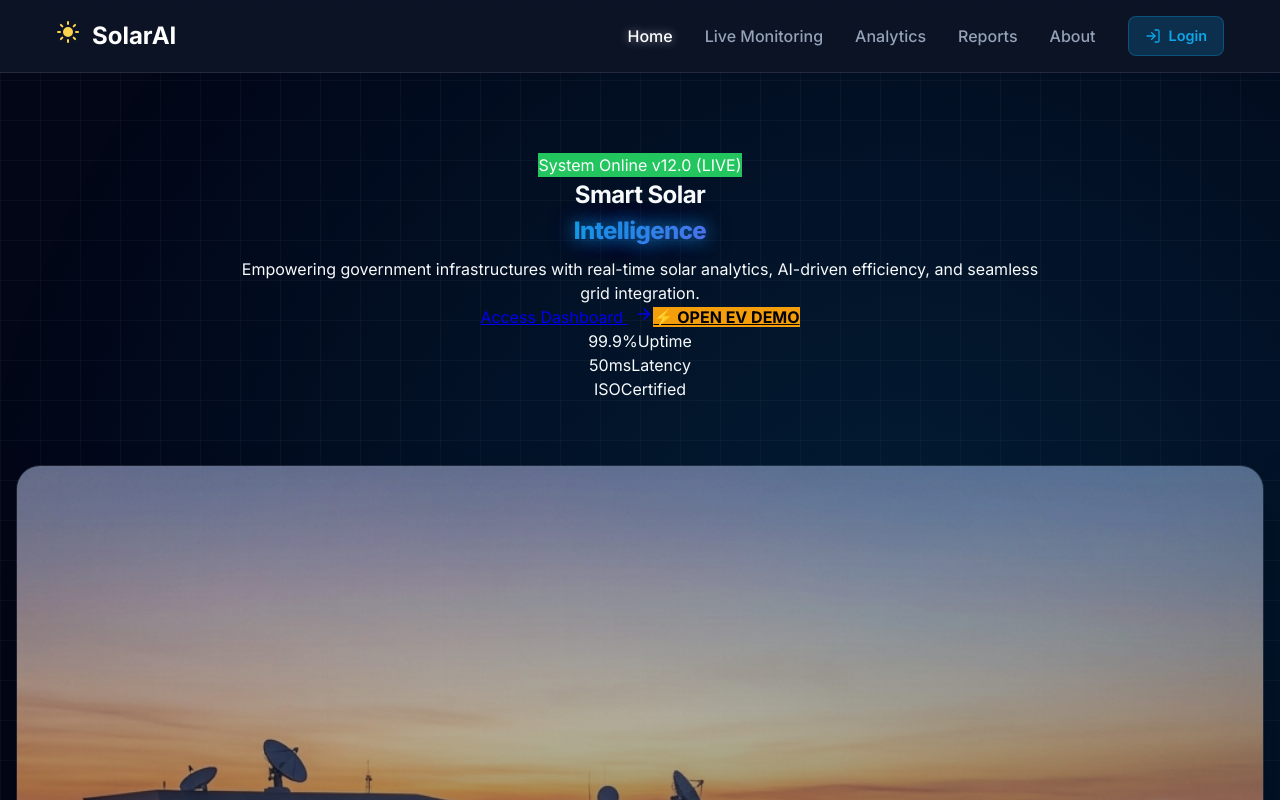
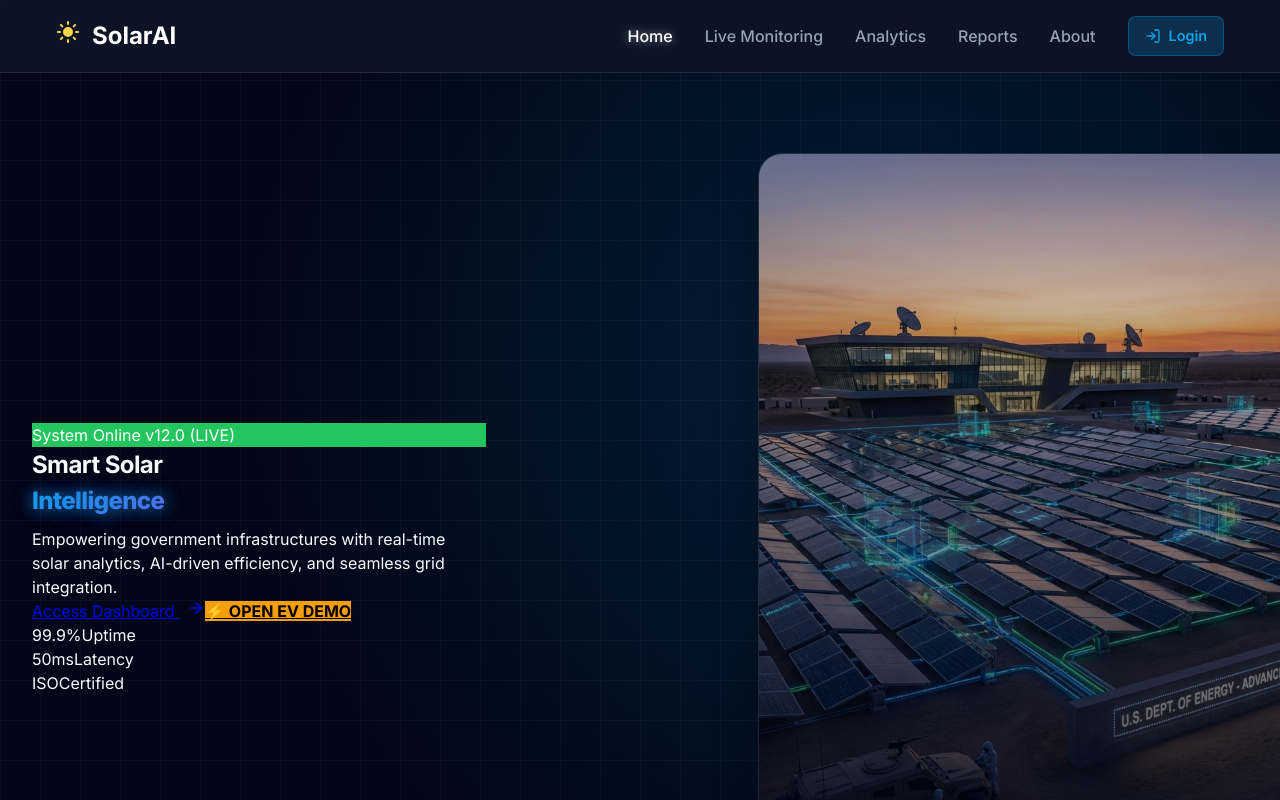
Before and after one commit to anshika190/smart-solar-system, a React (Vite) app in the folder frontend/: page / in a window 1280 px wide. Shown: the top 800 px of the page. Built offline with nearby package versions, Linux system fonts and the light colour scheme.

Commit message:
LAYOUT: Reverting Hero to Side-by-Side (Shifted Right) - Final Fix

```diff
--- a/frontend/src/pages/LandingPage.css
+++ b/frontend/src/pages/LandingPage.css
@@ -64,22 +64,20 @@
 
 /* Centered Layout for Hero */
 
-/* Centered Hero Layout */
+
+/* Standard Hero Layout */
 .hero-content {
-    padding-left: 0;
-    text-align: center;
-    display: flex;
-    flex-direction: column;
-    align-items: center;
-    max-width: 800px;
-    /* Constrain text width for readability */
-    margin: 0 auto 4rem auto;
+    padding-left: 2rem;
+    text-align: left;
+    display: block;
 }
 
 .hero-grid {
-    display: flex;
-    flex-direction: column;
-    width: 100%;
+    display: grid;
+    grid-template-columns: 0.8fr 1.2fr;
+    /* Expanded right side image area */
+    gap: 4rem;
+    align-items: center;
 }
 
 .text-gradient {
@@ -92,14 +90,15 @@
 
 /* ... existing styles ... */
 
+/* Hero Visuals */
 .hero-visual {
     position: relative;
     display: flex;
     justify-content: center;
     align-items: center;
     width: 100%;
-    transform: none;
-    /* Reset toggle */
+    /* Shifting picture from left (moving right) by ~5cm */
+    transform: translateX(12rem);
     padding: 0 1rem;
     /* Slight padding or 0 if full bleed desired */
 }
```
